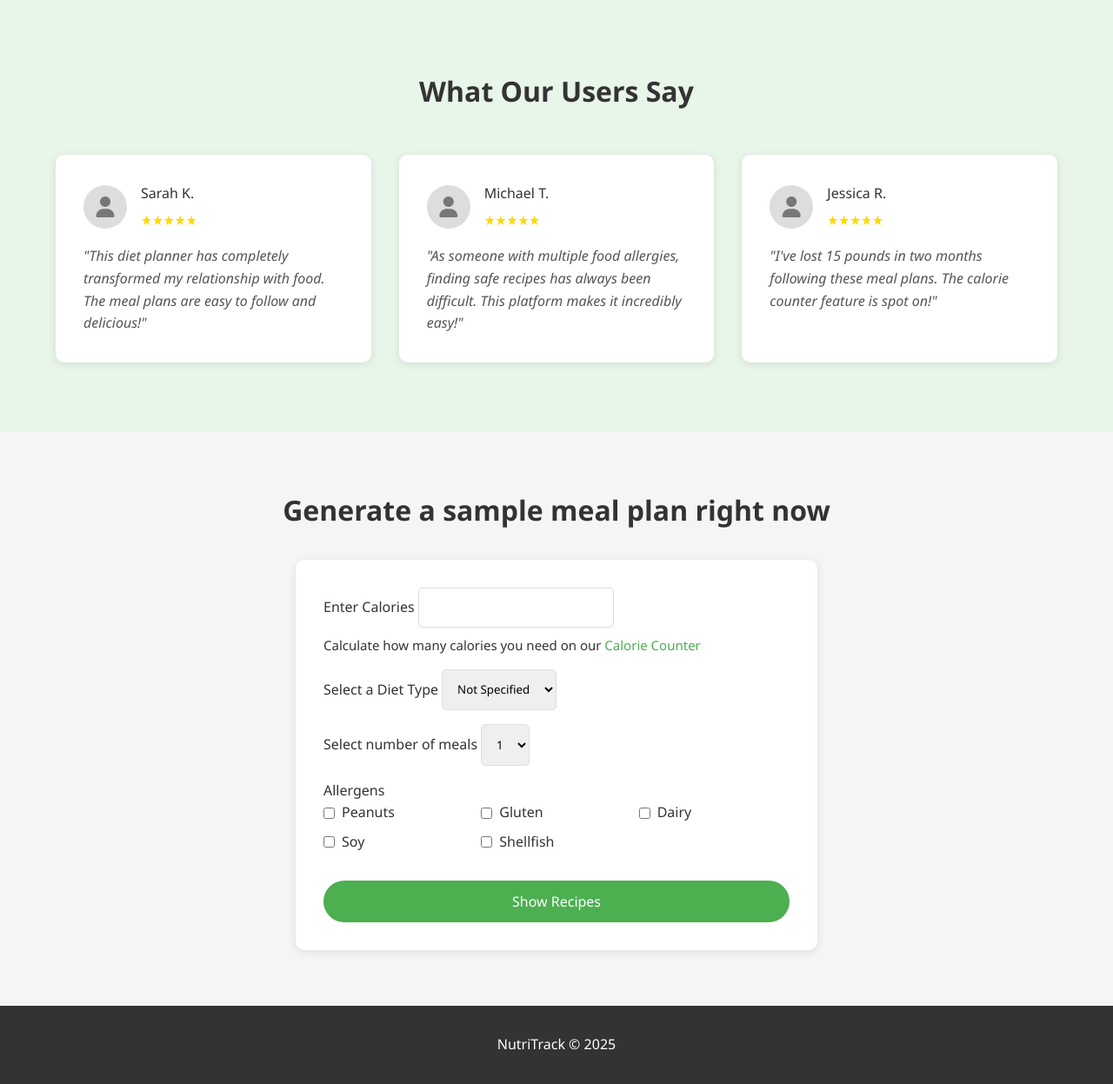
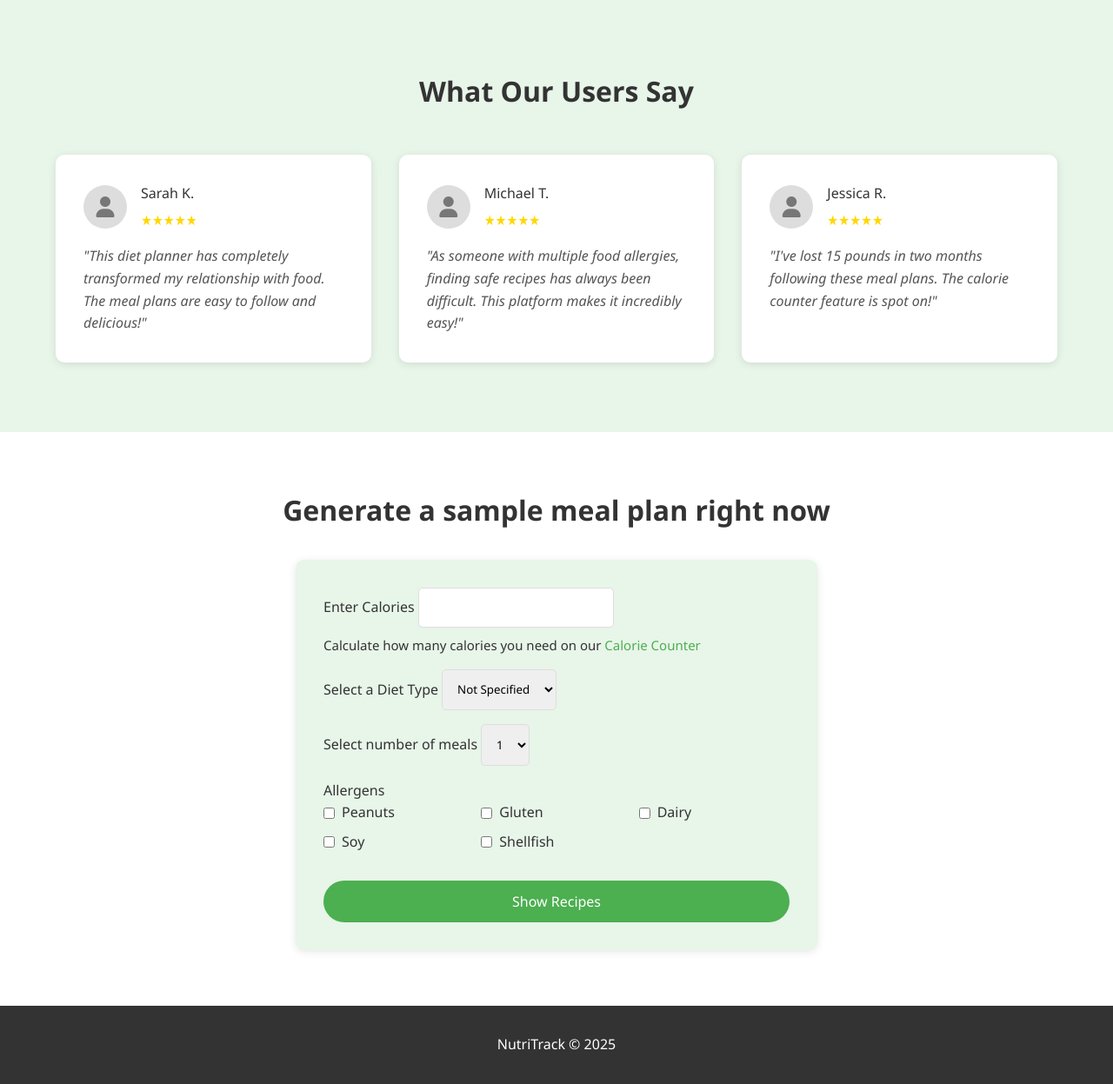
Before and after one commit to aryannaithani/DietPlanner, a Flask app: page / in a window 1280 px wide. Shown: the part 1500-2747 px from the top of the page at 87% size. Run offline with Flask 3, Linux system fonts and the light colour scheme; some web fonts are replaced.

Commit message:
NutriTrack v1.1

```diff
--- a/templates/home.html
+++ b/templates/home.html
@@ -162,7 +162,7 @@
     }
 
     .planner-section {
-      background-color: var(--light-gray);
+      background-color: var(--white);
       padding-top: 4rem;
       padding-bottom: 4rem;
     }
@@ -174,7 +174,7 @@
     }
 
     .container {
-      background-color: var(--white);
+      background-color: var(--primary-light);
       padding: 2rem;
       border-radius: 10px;
       box-shadow: var(--shadow);
```
